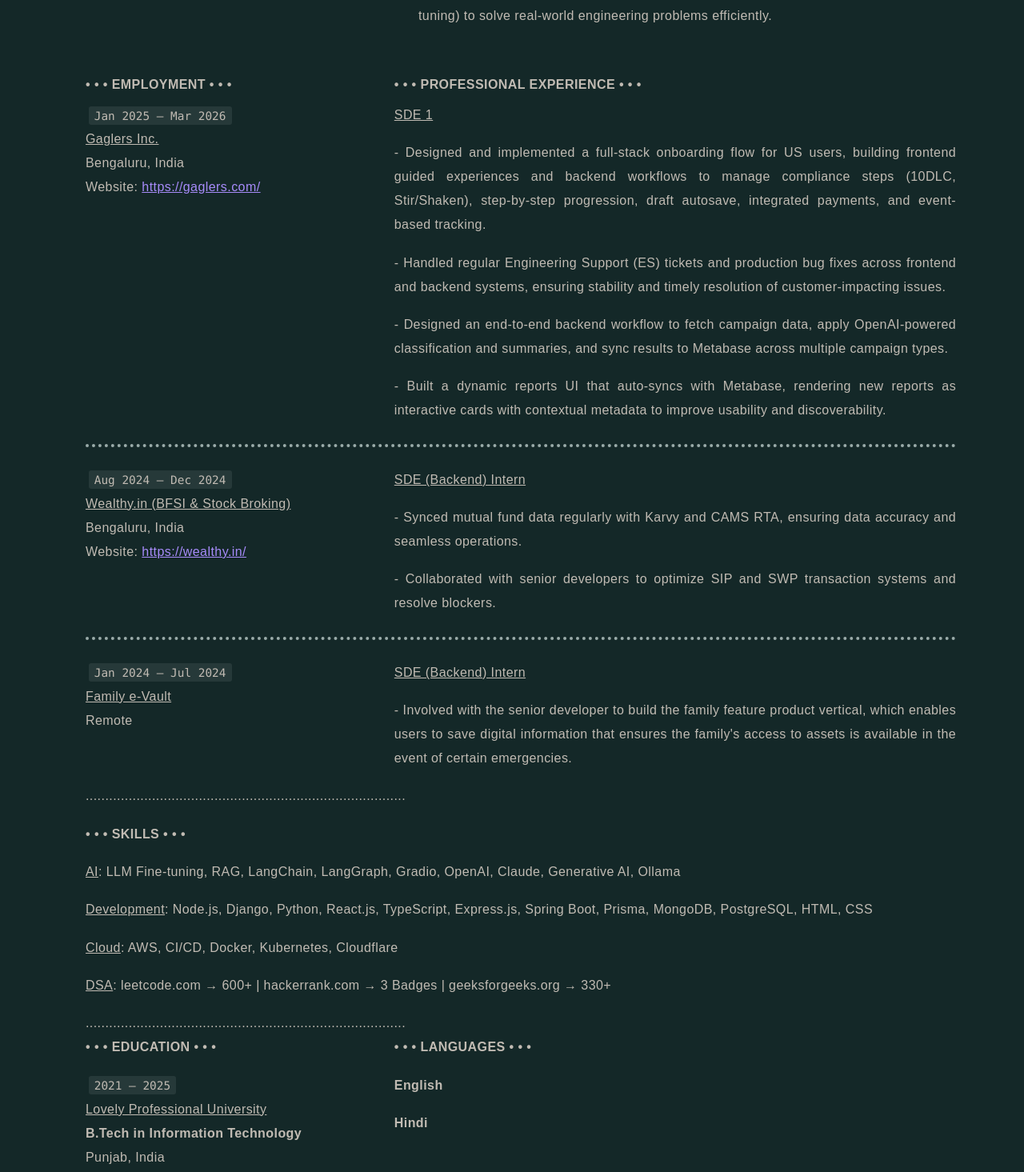
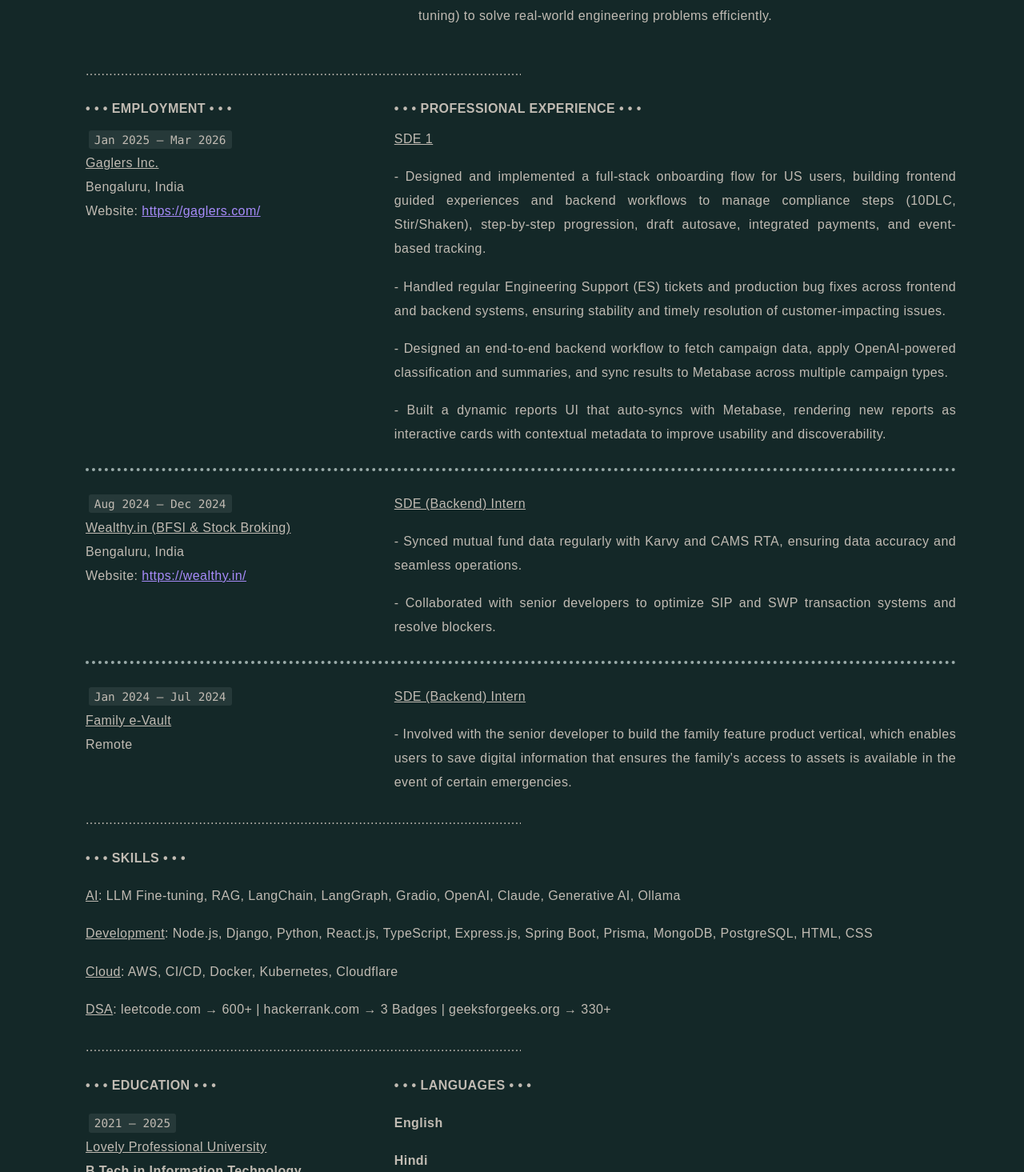
Before and after one commit to rohit141914/MyPortfolio, a React (Vite) app: page / in a window 1280 px wide. Shown: the part 545-2010 px from the top of the page at 80% size. Built offline with nearby package versions, Linux system fonts and the light colour scheme; a web font is replaced by a local one.

Commit message:
fixed dot operator and removed inline css

```diff
--- a/src/components/ResumeContent.jsx
+++ b/src/components/ResumeContent.jsx
@@ -6,9 +6,10 @@
   return (
     <div id="text11" className="text-component instance-11">
       {/* Headers */}
-      <div style={{ display: 'flex', gap: '2rem', alignItems: 'flex-end', marginBottom: '8px' }}>
-        <span className="p" style={{ flex: 1 }}><strong>• • • EMPLOYMENT • • •</strong></span>
-        <span className="p" style={{ flex: 2 }}><strong>• • • PROFESSIONAL EXPERIENCE • • •</strong></span>
+      <span className="p dots-separator">{'.' .repeat(200)}</span>
+      <div className="resume-header-row">
+        <span className="p resume-col-1"><strong>• • • EMPLOYMENT • • •</strong></span>
+        <span className="p resume-col-2"><strong>• • • PROFESSIONAL EXPERIENCE • • •</strong></span>
       </div>
 
       {/* Paired rows */}
@@ -20,19 +21,19 @@
       ))}
 
       {/* Education, Skills, Languages */}
-      <span className="p">..................................................................................</span>
+      <span className="p dots-separator">{'.' .repeat(200)}</span>
       <span className="p"><strong>• • • SKILLS • • •</strong></span>
       <span className="p"><u>AI</u>: LLM Fine-tuning, RAG, LangChain, LangGraph, Gradio, OpenAI, Claude, Generative AI, Ollama</span>
       <span className="p"><u>Development</u>: Node.js, Django, Python, React.js, TypeScript, Express.js, Spring Boot, Prisma, MongoDB, PostgreSQL, HTML, CSS</span>
       <span className="p"><u>Cloud</u>: AWS, CI/CD, Docker, Kubernetes, Cloudflare</span>
       <span className="p"><u>DSA</u>: leetcode.com → 600+ | hackerrank.com → 3 Badges | geeksforgeeks.org → 330+</span>
-      <span className="p">..................................................................................</span>
-      <div style={{ display: 'flex', gap: '2rem' }}>
-        <div style={{ flex: 1 }}>
+      <span className="p dots-separator">{'.' .repeat(200)}</span>
+      <div className="resume-bottom-row">
+        <div className="resume-col-1">
           <span className="p"><strong>• • • EDUCATION • • •</strong></span>
           <span className="p"><code>2021 – 2025</code><br /><u>Lovely Professional University</u><br /><strong>B.Tech in Information Technology</strong><br />Punjab, India</span>
         </div>
-        <div style={{ flex: 2 }}>
+        <div className="resume-col-2">
           <span className="p"><strong>• • • LANGUAGES • • •</strong></span>
           <span className="p"><strong>English</strong></span>
           <span className="p"><strong>Hindi</strong></span>
--- a/src/custom.css
+++ b/src/custom.css
@@ -1,3 +1,38 @@
+/* Dots separator */
+.dots-separator {
+  color: #c1bbb3;
+  font-size: 16px;
+  display: block;
+  position: relative;
+  width: 50% !important;
+  overflow: hidden;
+  white-space: nowrap;
+  text-align: justify;
+  margin-top: 1rem;
+}
+
+/* ResumeContent */
+.resume-header-row {
+  display: flex;
+  gap: 2rem;
+  align-items: flex-end;
+  margin-bottom: 8px;
+}
+
+.resume-bottom-row {
+  display: flex;
+  gap: 2rem;
+  margin-top: 1rem;
+}
+
+.resume-col-1 {
+  flex: 1;
+}
+
+.resume-col-2 {
+  flex: 2;
+}
+
 /* Tagline */
 p#text12.tagline {
   color: #fa0000 !important;
@@ -8,7 +43,6 @@
 /* ProfileCard */
 #text10 a,
 #text10 a:hover {
-  cursor: default;
   color: #a78bfa  !important;
   text-decoration: underline;
 }
@@ -116,6 +150,51 @@
   background-color: rgba(0, 0, 0, 0.92) !important;
 }
 
+.lightbox-overlay {
+  position: fixed;
+  inset: 0;
+  background: rgba(0, 0, 0, 0.92);
+  display: flex;
+  align-items: center;
+  justify-content: center;
+  z-index: 9999;
+}
+
+.lightbox-content {
+  position: relative;
+  max-width: 90vw;
+  max-height: 90vh;
+  display: flex;
+  flex-direction: column;
+  align-items: center;
+}
+
+.lightbox-img {
+  max-width: 90vw;
+  max-height: 80vh;
+  object-fit: contain;
+  display: block;
+}
+
+.lightbox-caption {
+  margin-top: 12px;
+  font-size: 14px;
+  color: #c1bbb3;
+  text-align: center;
+}
+
+.lightbox-close {
+  position: absolute;
+  top: -36px;
+  right: 0;
+  background: none;
+  border: none;
+  color: #fff;
+  font-size: 20px;
+  cursor: pointer;
+  line-height: 1;
+}
+
 /* Container wrappers */
 .container-component > .wrapper {
   background-color: transparent !important;
@@ -141,7 +220,7 @@
 }
 
 .footer-brand {
-  font-weight: 600;
+  font-weight: 500;
 }
 
 .footer-links {
```
